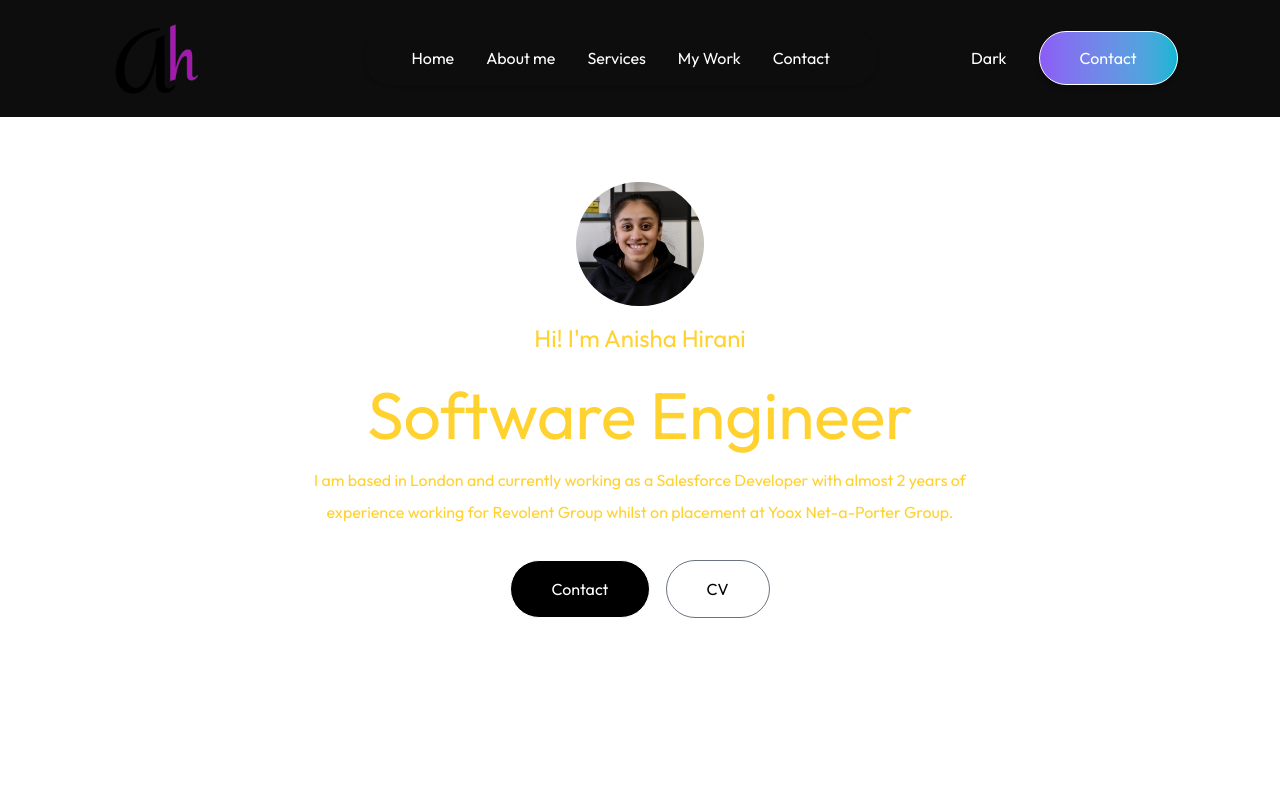
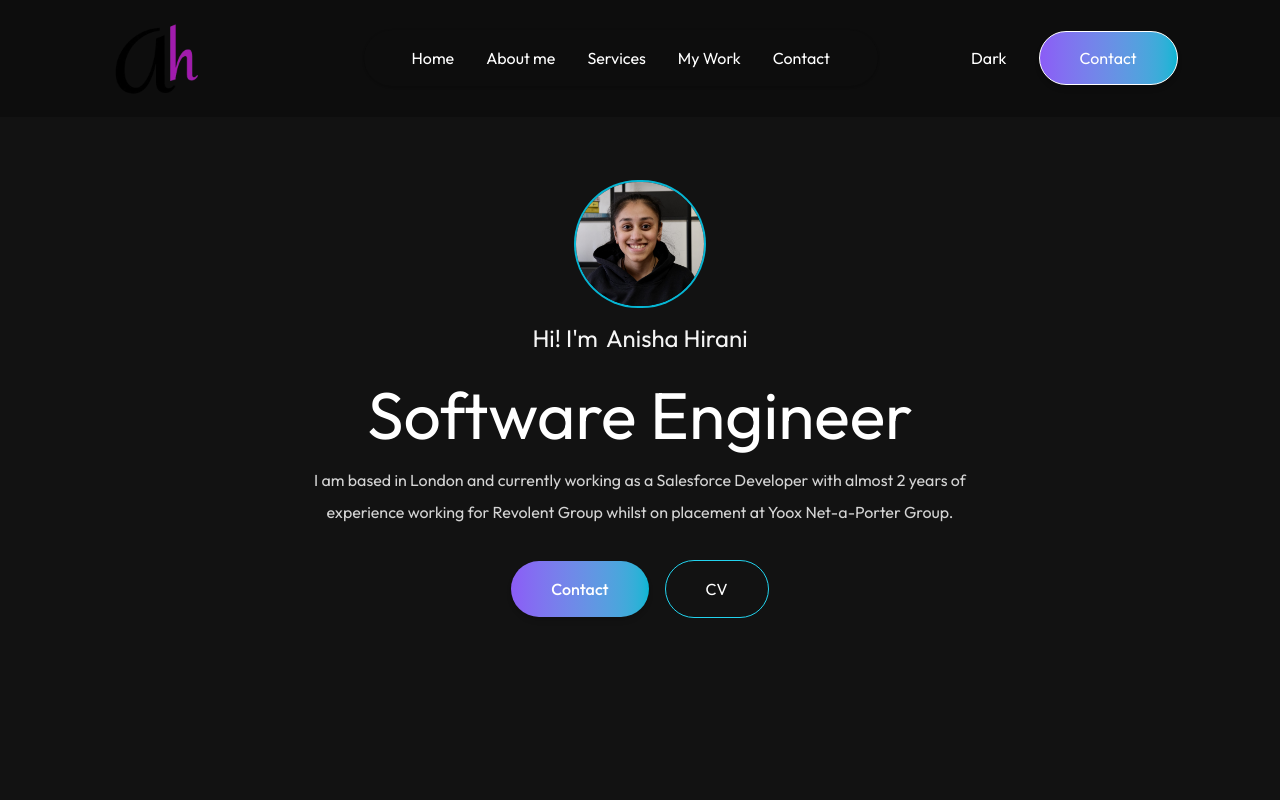
Before and after one commit to anisha-11/anisha-portfolio, a Next.js app: page / in a window 1280 px wide. Shown: the top 800 px of the page. Built offline with nearby package versions, Linux system fonts and the light colour scheme; a web font is replaced by a local one.

Commit message:
adding colors to color theme

```diff
--- a/app/components/Header.jsx
+++ b/app/components/Header.jsx
@@ -4,18 +4,18 @@ import Image from 'next/image';
 
 const Header = () => {
   return (
-    <div className='w-11/12 max-w-3xl text-center mx-auto h-screen flex flex-col items-center justify-center gap-4'>
+    <div className='w-full  text-center mx-auto h-screen flex flex-col items-center justify-center gap-4 bg-[#121212]'>
       <div>
-      <Image src={assets.profile_picture} alt="" className=' rounded-full w-32' />
+      <Image src={assets.profile_picture} alt="" className=' rounded-full w-32 ring-2 ring-[#06B6D4]' />
       </div>
-      <h3 className='flex items-end gap-2 text-xl md:text-2xl mb-3 text-amber-300'>Hi! I'm Anisha Hirani</h3>
-      <h1 className='text-3xl sm:text-6xl lg:text-[66px] text-amber-300'>Software Engineer</h1>
-      <p className='max-w-2xl mx-auto text-amber-300'>I am based in London and currently working as a Salesforce Developer
+      <h3 className='flex items-end gap-2 text-xl md:text-2xl mb-3 text-[#F5F5F5]'>Hi! I'm <span className='text-[8B5CF6]'>Anisha Hirani</span></h3>
+      <h1 className='text-3xl sm:text-6xl lg:text-[66px] text-white'>Software Engineer</h1>
+      <p className='max-w-2xl mx-auto text-[#D4D4D4]'>I am based in London and currently working as a Salesforce Developer
       with almost 2 years of experience working for Revolent Group whilst on placement at Yoox Net-a-Porter Group.</p>
       <div className='flex flex-col sm:flex-row items-center gap-4 mt-4'>
-        <a href="#contact" className='px-10 py-3 border border-white rounded-full bg-black text-white flex items-center gap-2'>Contact
+        <a href="#contact" className='px-10 py-3 bg-gradient-to-r from-[#8B5CF6] to-[#06B6D4] rounded-full text-white font-medium shadow-md flex items-center gap-2'>Contact
         {/* <Image src={assets.arrow} alt="" className='w-4'/> */}</a>
-        <a href="/cv.pdf" download className='px-10 py-3 border rounded-full border-gray-500 flex items-center gap-2'>CV
+        <a href="/cv.pdf" download className='px-10 py-3 border border-[#22D3EE] text-white hover:bg-[#0891B2] hover:text-white transition rounded-full flex items-center gap-2'>CV
         {/* <Image src={assets.download-icon} alt="" className='w-4'/> */}</a>
       </div>
     </div>
```
